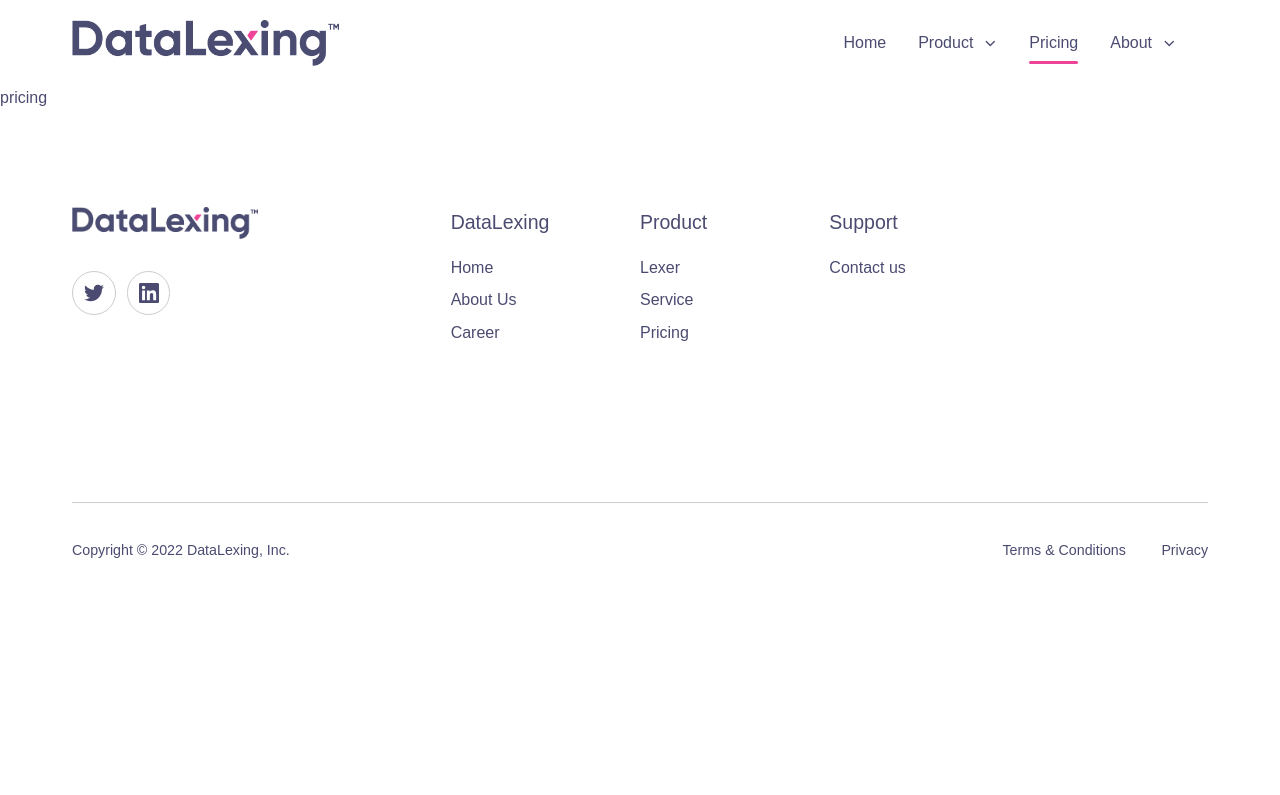
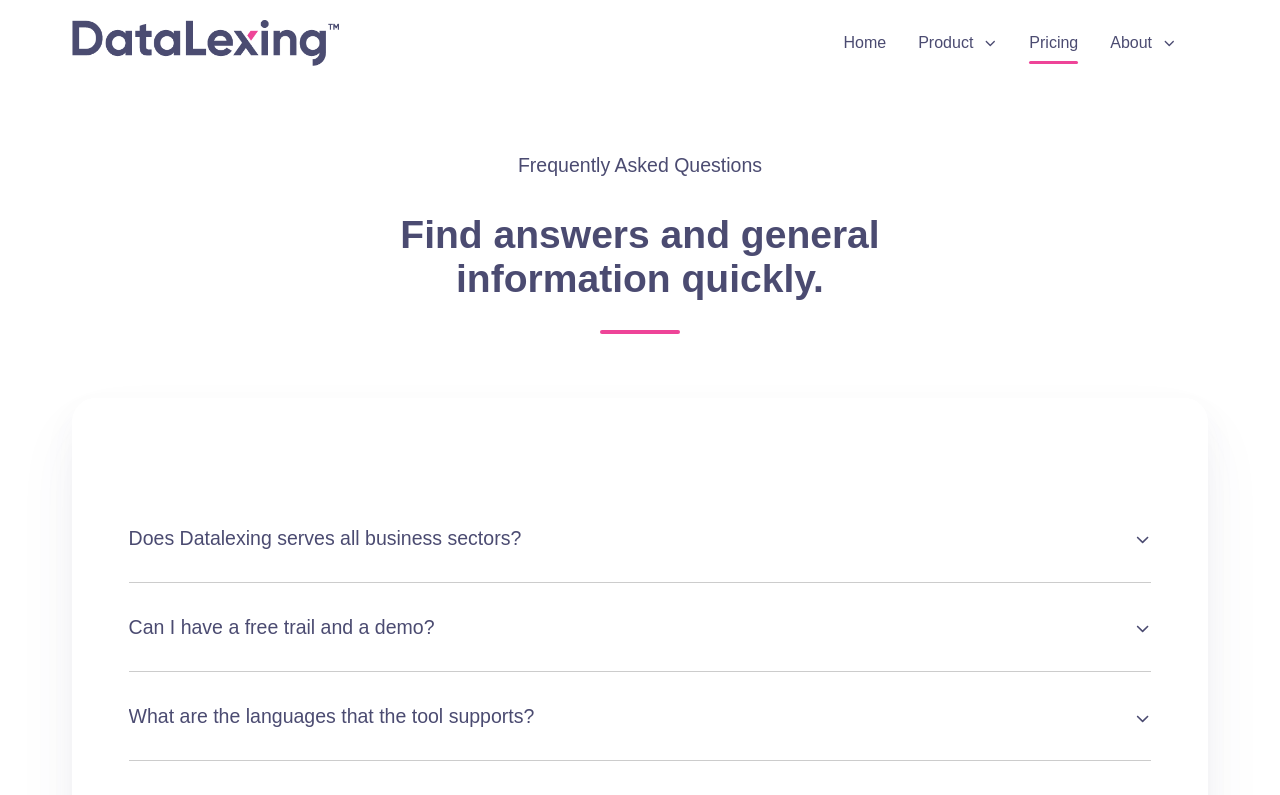
Before and after one commit to nelsonoftrafalgar/graphcms-nextjs, a Next.js app: page /pricing in a window 1280 px wide. Shown: the top 795 px of the page. Built offline with nearby package versions, Linux system fonts and the light colour scheme.

Commit message:
add faq section

```diff
--- /dev/null
+++ b/components/AccordionElement.tsx
@@ -0,0 +1,27 @@
+import { FC, useState } from 'react'
+
+import Image from 'next/image'
+import classnames from 'classnames'
+import styles from 'styles/components/AccordionElement.module.scss'
+
+interface IProps {
+  question: string
+  answer: string
+}
+
+const AccordionElement: FC<IProps> = ({ question, answer }) => {
+  const [open, toggleOpen] = useState(false)
+  return (
+    <li className={classnames(styles.item, { [styles.open]: open })}>
+      <button tabIndex={0} onClick={() => toggleOpen(!open)} className={styles.button}>
+        <span>{question}</span>
+        <div className={classnames(styles.icon_wrapper, { [styles.open]: open })}>
+          <Image src="/icons/chevron.svg" priority alt="chevron" width={20} height={20} />
+        </div>
+      </button>
+      <p className={styles.content}>{answer}</p>
+    </li>
+  )
+}
+
+export default AccordionElement
--- a/pages/pricing.tsx
+++ b/pages/pricing.tsx
@@ -1,7 +1,14 @@
+import Demo from 'sections/Demo'
+import FAQ from 'sections/FAQ'
 import React from 'react'
 
 const Pricing = () => {
-  return <div>pricing</div>
+  return (
+    <main>
+      <FAQ />
+      <Demo />
+    </main>
+  )
 }
 
 export default Pricing
--- /dev/null
+++ b/sections/FAQ.tsx
@@ -0,0 +1,22 @@
+import AccordionElement from 'components/AccordionElement'
+import { faqData } from 'utils/faqData'
+import styles from 'styles/sections/FAQ.module.scss'
+import stylesShared from 'styles/Shared.module.scss'
+
+const FAQ = () => {
+  return (
+    <section className={stylesShared.container}>
+      <p className={styles.heading_small}>Frequently Asked Questions</p>
+      <h2 className={styles.heading}>Find answers and general information quickly.</h2>
+      <div className={styles.wrapper}>
+        <ul className={styles.list}>
+          {faqData.map((item) => (
+            <AccordionElement key={item.id} {...item} />
+          ))}
+        </ul>
+      </div>
+    </section>
+  )
+}
+
+export default FAQ
--- a/styles/colors.scss
+++ b/styles/colors.scss
@@ -4,7 +4,9 @@ $light: #ffffff;
 $pink: #ee4498;
 $grey: #ccc;
 $grey_dark: #666;
-$subnav_item_hover: #f2f2f2;
+$grey_light: #f2f2f2;
+$subnav_item_hover: $grey_light;
+$accordion_focus: $grey_light;
 
 $transparent: transparent;
 
--- /dev/null
+++ b/styles/components/AccordionElement.module.scss
@@ -0,0 +1,55 @@
+@use 'styles/mixins';
+@use 'styles/colors';
+
+.item {
+  overflow: hidden;
+  max-height: 5.57rem;
+  transition: max-height 0.3s ease-in-out;
+  &:not(:last-child) {
+    border-bottom: 1px solid colors.$grey;
+  }
+
+  &.open {
+    max-height: 500px;
+  }
+}
+
+.button {
+  width: 100%;
+  background: colors.$transparent;
+  display: flex;
+  justify-content: space-between;
+  align-items: center;
+  height: 5.56rem;
+  color: colors.$purple;
+  font-size: 1.22rem;
+  cursor: pointer;
+  text-align: start;
+
+  span {
+    flex-shrink: 4;
+    padding-right: 2rem;
+  }
+
+  &:focus-visible {
+    outline: none;
+    background: colors.$accordion_focus;
+  }
+}
+
+.content {
+  margin: 1rem 0 2rem 0;
+
+  @include mixins.sm {
+    margin: 0 0 2rem 0;
+  }
+}
+
+.icon_wrapper {
+  width: 20px;
+  height: 20px;
+  transition: transform 0.3s ease-in-out;
+  &.open {
+    transform: rotateX(180deg);
+  }
+}
--- /dev/null
+++ b/styles/sections/FAQ.module.scss
@@ -0,0 +1,59 @@
+@use 'styles/mixins';
+@use 'styles/colors';
+@use 'styles/fonts';
+
+.heading_small {
+  text-align: center;
+  font-size: 1.22rem;
+  margin: 4rem 0 2rem 0;
+}
+
+.heading {
+  font-family: fonts.$bold;
+  text-align: center;
+  font-size: 1.56rem;
+  line-height: 1.14;
+  margin: 0 auto 3rem auto;
+  position: relative;
+  padding: 0 1.56rem 2rem 1.56rem;
+
+  @include mixins.sm {
+    width: 34.4rem;
+  }
+
+  @include mixins.md {
+    margin: 0 auto 4rem auto;
+    font-size: 2rem;
+  }
+
+  @include mixins.lg {
+    font-size: 2.44rem;
+  }
+
+  &:before {
+    content: '';
+    display: block;
+    height: 4px;
+    width: 80px;
+    position: absolute;
+    bottom: 0;
+    left: 50%;
+    transform: translateX(-50%);
+    border-radius: 4px;
+    background: colors.$pink;
+  }
+}
+
+.wrapper {
+  display: flex;
+  align-items: center;
+  justify-content: center;
+  border-radius: 1.5rem;
+  box-shadow: colors.$box_shadow;
+
+  padding: 3rem 1.5rem;
+
+  @include mixins.lg {
+    padding: 6rem 1.5rem;
+  }
+}
--- /dev/null
+++ b/utils/faqData.ts
@@ -0,0 +1,29 @@
+export const faqData = [
+  {
+    id: 1,
+    question: 'Does Datalexing serves all business sectors?',
+    answer: 'Yes, we do serve all client from all business sectors. Including, Government, and Semi Government.'
+  },
+  { id: 2, question: 'Can I have a free trail and a demo?', answer: 'Yes, you can.' },
+  {
+    id: 3,
+    question: 'What are the languages that the tool supports?',
+    answer: 'We fully support English, we also add other languages upon request.'
+  },
+  {
+    id: 4,
+    question: 'Can I receive a training for the tool?',
+    answer: 'Yes, we do have online resources and train you on site if necessary.'
+  },
+  {
+    id: 5,
+    question: 'Can I get support?',
+    answer: 'Yes, As the creators of Lexer believe that all customers should get A class support.'
+  },
+  {
+    id: 6,
+    question: 'Can I get a refund if I don’t like the product?',
+    answer:
+      'Yes, within 30 days minus the operating fees. We believe in our company if the clinte didn’t get the most benefits of the product we give a refund.'
+  }
+]
```
